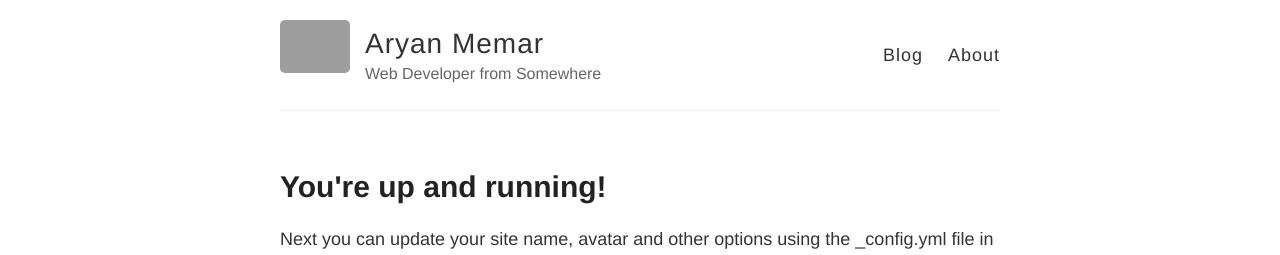
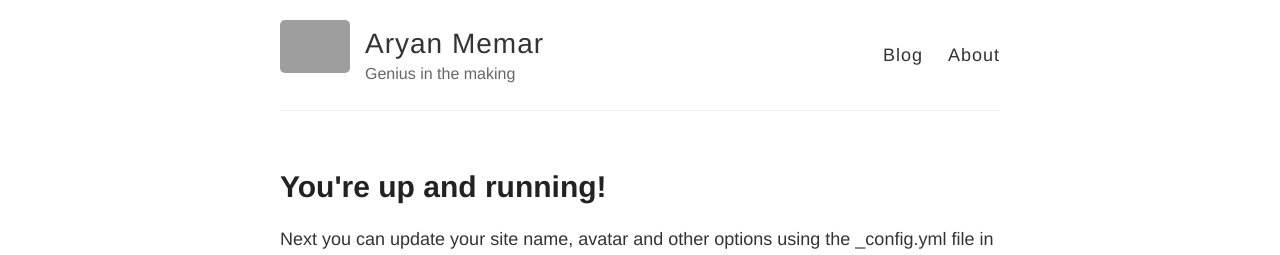
Before and after one commit to aryanmemar/aryanmemar.github.io, a Jekyll site: the page built from index.html, in a window 1280 px wide. Shown: the top 255 px of the page. Built offline with Jekyll 4.4.1, drawn with Linux system fonts in a browser that asks for light colours; grey boxes are pictures that could not be loaded.

Commit message:
changing the description

```diff
--- a/_config.yml
+++ b/_config.yml
@@ -6,7 +6,7 @@
 name: Aryan Memar
 
 # Short bio or description (displayed in the header)
-description: Web Developer from Somewhere
+description: Genius in the making
 
 # URL of your avatar or profile pic (you could use your GitHub profile pic)
 avatar: https://raw.githubusercontent.com/barryclark/jekyll-now/master/images/jekyll-logo.png
```
